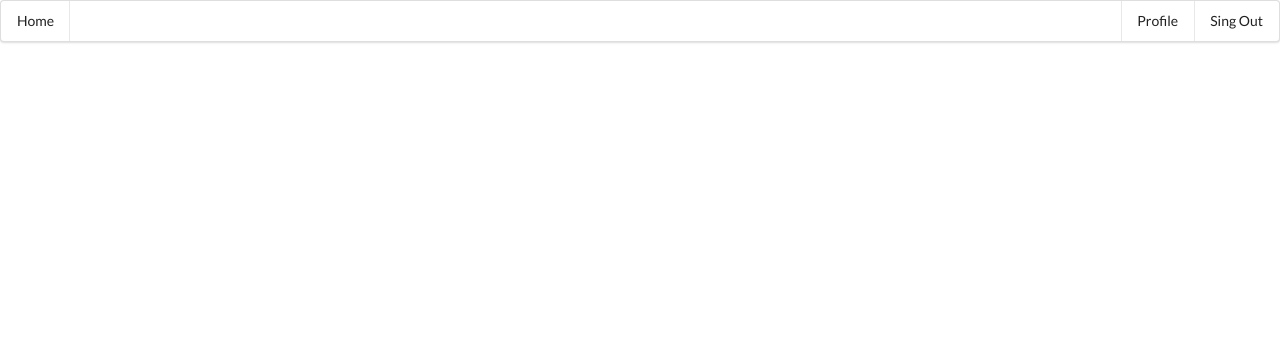
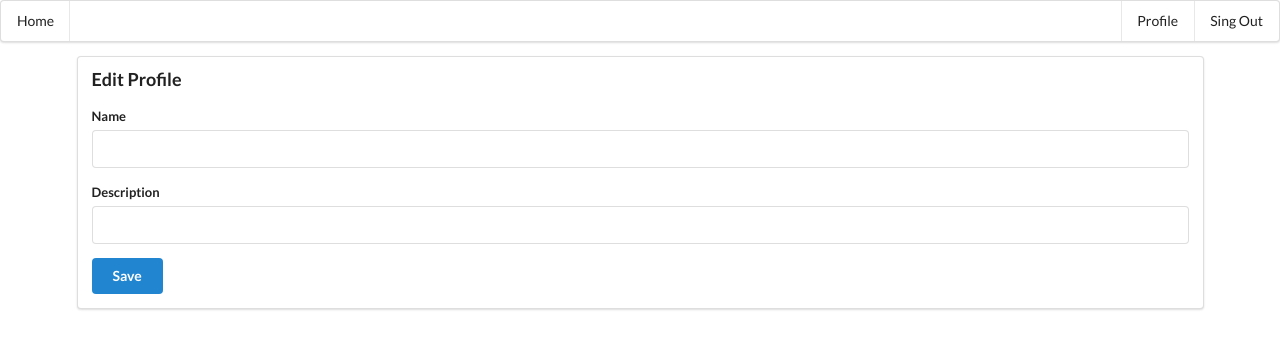
Before and after one commit to SubAlgo/vue-twitty, a Vue app: page /profile/edit in a window 1280 px wide. Shown: the top 348 px of the page. Built offline with nearby package versions, Linux system fonts and the light colour scheme; no server answers; sample sign-in values are in the browser's storage.

Commit message:
ProfileManage V.1.0

```diff
--- /dev/null
+++ b/src/components/ProfileEdit.vue
@@ -0,0 +1,21 @@
+<template lang="html">
+  <div class="ui segment">
+    <h3 class="ui header">Edit Profile</h3>
+    <profile-form>@save="save"</profile-form>
+  </div>
+</template>
+
+<script>
+import ProfileForm from './ProfileForm'
+
+export default {
+  components: {
+    ProfileForm
+  },
+  methods: {
+    save () {
+      console.log('save from ProfileEdit')
+    }
+  }
+}
+</script>
--- /dev/null
+++ b/src/components/ProfileForm.vue
@@ -0,0 +1,29 @@
+<template lang="html">
+    <form class="ui form" @submit.prevent="save">
+      <div class="field">
+        <label>Name</label>
+        <input v-model="name">
+      </div>
+
+      <div class="field">
+        <label>Description</label>
+        <input v-model="description">
+      </div>
+      <button class="ui submit blue button">Save</button>
+    </form>
+</template>
+
+<script>
+export default {
+  data: () => ({
+    name: '',
+    description: ''
+  }),
+
+  methods: {
+    save () {
+      this.$emit('save')
+    }
+  }
+}
+</script>
--- a/src/router/router.js
+++ b/src/router/router.js
@@ -5,6 +5,7 @@ import firebase from 'firebase'
 //---IMPORT component---
 import Home from '@/components/Home'
 import Profile from '@/components/Profile'
+import ProfileEdit from '@/components/ProfileEdit'
 import User from '@/components/User'
 import SignIn from '@/components/SignIn'
 
@@ -15,6 +16,7 @@ const router = new VueRouter({
   routes: [
     {path: '/',name: '', component: Home},
     {path: '/profile', component: Profile, meta: {requiresAuth: true} },
+    {path: '/profile/edit', component: ProfileEdit, meta: {requiresAuth: true} },
     {path: '/user/:id', component: User},
     {path: '/signin', component: SignIn}
   ]
```
